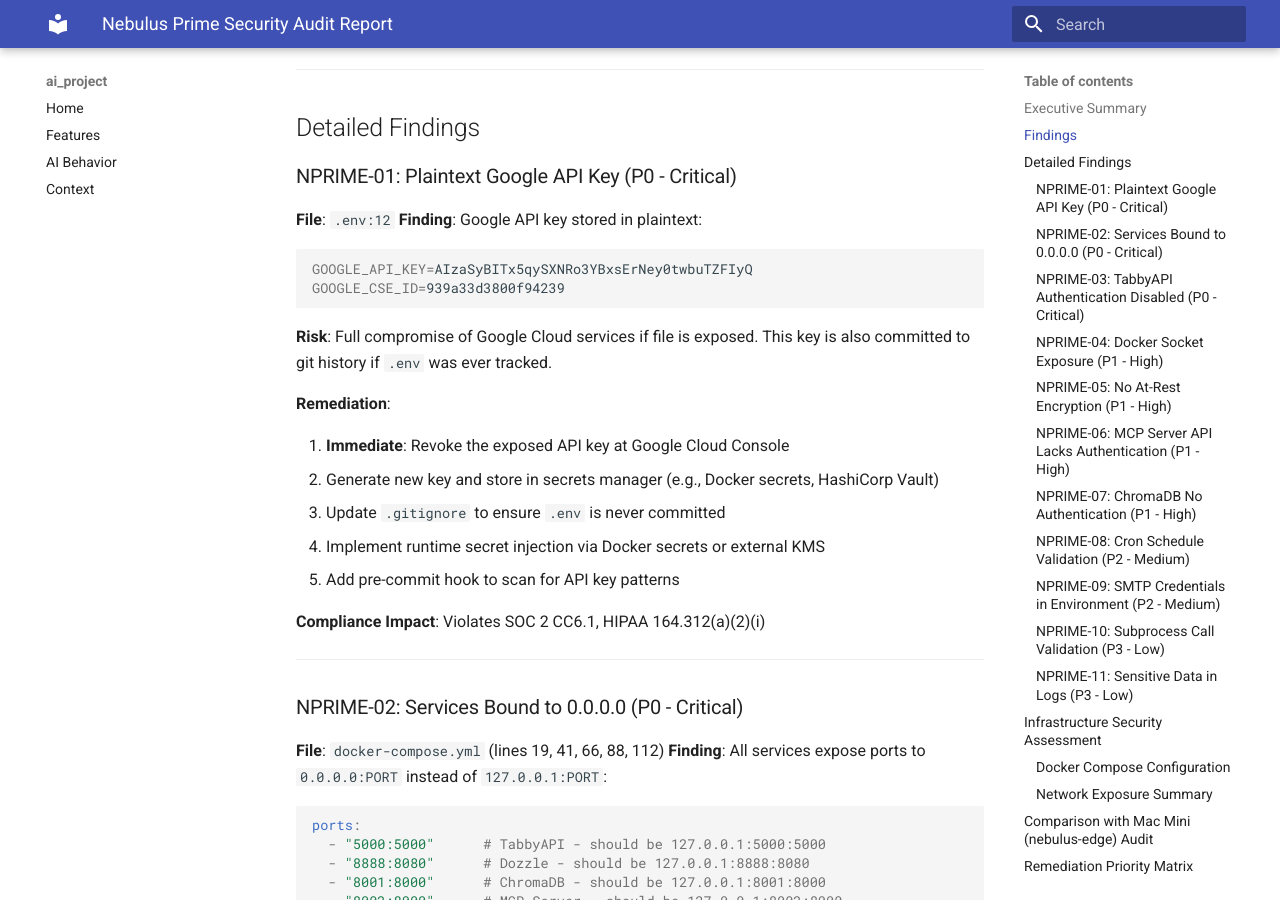
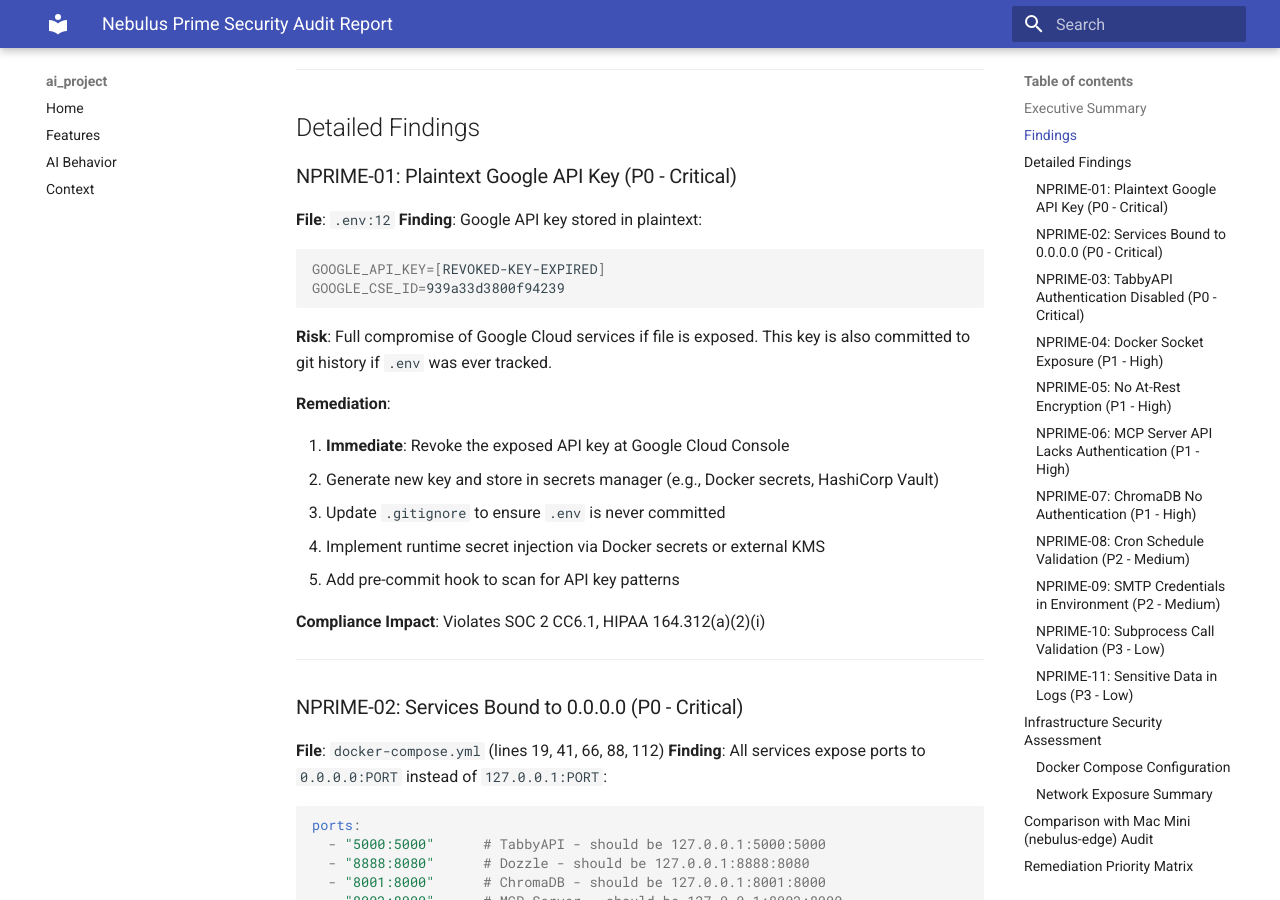
Before and after one commit to jlwestsr/nebulus, an MkDocs documentation site: the page built from docs/security-audit-2026-02-10.md, in a window 1280 px wide and 900 px high, scrolled down 1773 px. Built offline with MkDocs 1.6.1 and Material for MkDocs 9.7.7, drawn with Linux system fonts in a browser that asks for light colours.

Commit message:
docs: update security audit report

````diff
--- a/docs/security-audit-2026-02-10.md
+++ b/docs/security-audit-2026-02-10.md
@@ -54,7 +54,7 @@ This security audit of nebulus-prime identified **11 security findings** across
 **Finding**: Google API key stored in plaintext:
 
 ```bash
-GOOGLE_API_KEY=AIzaSyBITx5qySXNRo3YBxsErNey0twbuTZFIyQ
+GOOGLE_API_KEY=[REVOKED-KEY-EXPIRED]
 GOOGLE_CSE_ID=939a33d3800f94239
 ```
 
````
